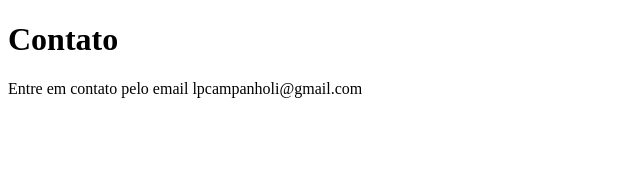
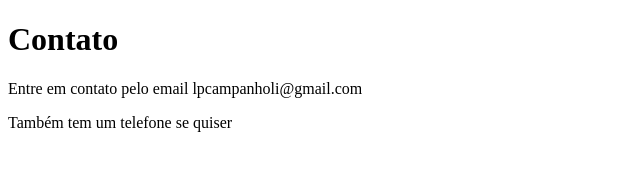
Before and after one commit to lpcampanholi/estudo-git-gitbhub, a plain HTML site: page contato.html in a window 1280 px wide. Shown: the whole page, without its empty margins (0-640 px from the left). Drawn offline with Linux system fonts and the light colour scheme.

Commit message:
segundo parágrafo

```diff
--- a/contato.html
+++ b/contato.html
@@ -8,5 +8,6 @@
 <body>
     <h1>Contato</h1>
     <p>Entre em contato pelo email lpcampanholi@gmail.com</p>
+    <p>Também tem um telefone se quiser</p>
 </body>
 </html>
```
